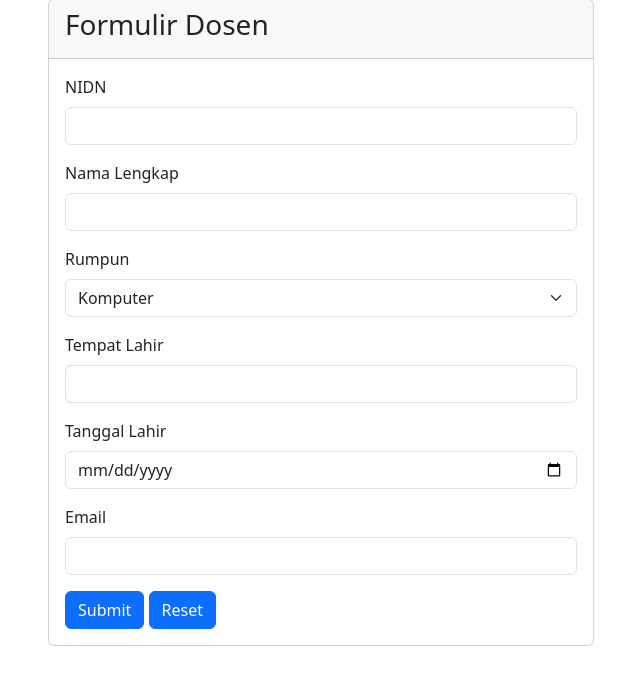
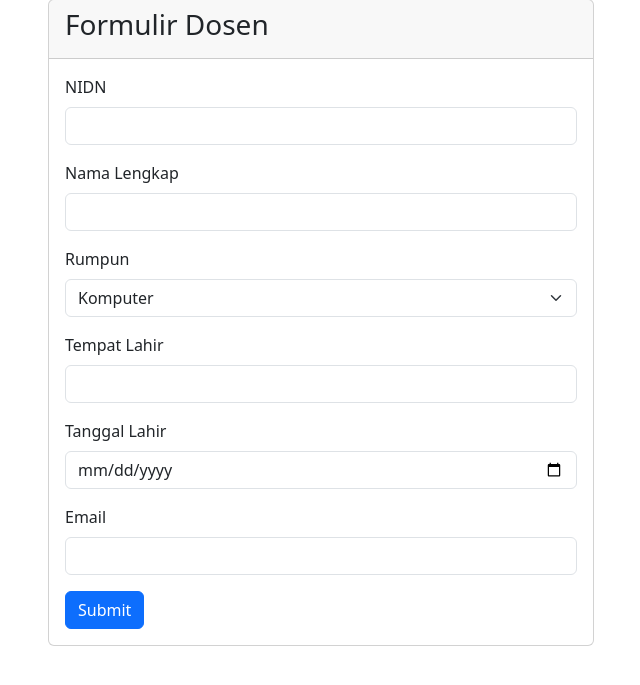
Before and after one commit to nabiilahaulasafda/QUIZ1_nabiilahaulasafda, a PHP site: page / in a window 1280 px wide. Shown: the part 49-734 px from the top of the page, without its empty margins (319-959 px from the left). Run offline with PHP 8.4, Linux system fonts and the light colour scheme.

Commit message:
menghapus reset

```diff
--- a/index.php
+++ b/index.php
@@ -12,7 +12,7 @@
       <div class="col-6 m-auto">
       <div class="card">
   <div class="card-header">
-    <h3> Formulir Dosen </h1>
+    <h3> Formulir Dosen </h3>
   </div>
 
   <div class="card-body">
@@ -55,10 +55,9 @@
   </div>
 
   <button type="submit" class="btn btn-primary">Submit</button>
-  <button type="reset" class="btn btn-primary">Reset</button>
-</form>
-  </div>
-</div>
+            </form>
+        </div>
+        </div>
       </div>
     </div>
   </div>
```
